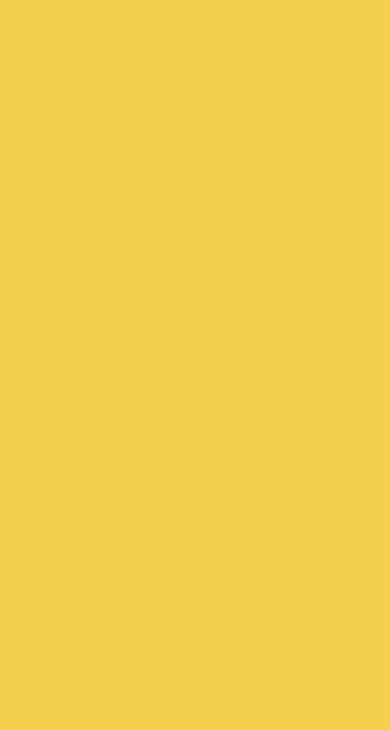
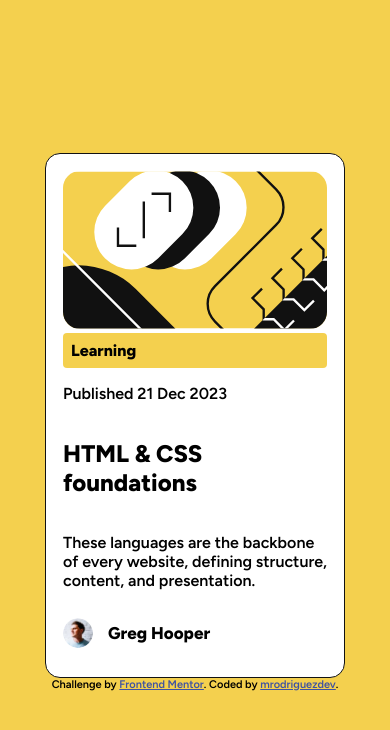
Before and after one commit to mrodriguezdev/ppr-css-blog-preview-card, a plain HTML site: page index.html in a window 390 px wide. Drawn offline with Linux system fonts and the light colour scheme.

Commit message:
Agregando estilos al card utilizando first mobile

```diff
--- a/index.html
+++ b/index.html
@@ -1,5 +1,5 @@
 <!DOCTYPE html>
-<html lang="en">
+<html lang="es">
 
 <head>
   <meta charset="UTF-8">
@@ -14,7 +14,33 @@
 </head>
 
 <body>
+  <main>
+    <div class="card">
+      <picture>
+        <img src="./assets/images/illustration-article.svg" alt="Imagen relacionada al contenido">
+      </picture>
+      <div class="card-content">
+        <span>Learning</span>
 
+        <p>Published 21 Dec 2023</p>
+
+        <h2>HTML & CSS foundations</h2>
+
+        <p>These languages are the backbone of every website, defining structure, content, and presentation.
+        </p>
+
+        <div class="footer-content">
+          <img src="./assets/images/image-avatar.webp" alt="Imagen de usuario">
+          <h3>Greg Hooper</h3>
+        </div>
+      </div>
+    </div>
+
+    <div class="attribution">
+      Challenge by <a href="https://www.frontendmentor.io?ref=challenge" target="_blank">Frontend Mentor</a>.
+      Coded by <a href="https://mrodriguezdev.me" target="_blank">mrodriguezdev</a>.
+    </div>
+  </main>
 </body>
 
 </html>
--- a/styles/main.css
+++ b/styles/main.css
@@ -25,6 +25,12 @@ body {
     font-family: var(--body-font);
     background-color: var(--yellow);
     font-size: 1.6rem;
+    display: flex;
+    justify-content: center;
+    align-items: center;
+    flex-direction: column;
+    height: 100vh;
+    margin: 0;
 }
 
 .container {
@@ -33,3 +39,68 @@ body {
     width: min(90%, 120rem);
     margin: 0 auto;
 }
+
+/* Mobile */
+.card {
+    background-color: var(--white);
+    border: 1px solid var(--black);
+    border-radius: 1.5rem;
+    max-width: 30rem;
+    width: min(100%, 30rem);
+    margin: 0 auto;
+    padding: 1.7rem;
+}
+
+.card img {
+    width: 100%;
+    border-radius: 1.7rem;
+    height: 100%;
+}
+
+.card-content {
+    display: flex;
+    flex-direction: column;
+    place-content: center;
+}
+
+.card-content span {
+    background: var(--yellow);
+    border-radius: .4rem;
+    font-weight: 800;
+    padding: .8rem;
+}
+
+
+
+.footer-content {
+    display: flex;
+    align-items: center;
+    justify-content: flex-start;
+    gap: 1.5rem;
+    width: 100%;
+}
+
+.footer-content img {
+    width: 3rem;
+    height: 3rem;
+}
+
+.footer-content h3 {
+    font-weight: 800;
+    font-size: 1.7rem;
+}
+
+
+/* Desktop */
+@media screen and (width >1440px) {}
+
+
+/* FrontEnd Mentor */
+.attribution {
+    font-size: 1.1rem;
+    text-align: center;
+}
+
+.attribution a {
+    color: hsl(228, 45%, 44%);
+}
```
